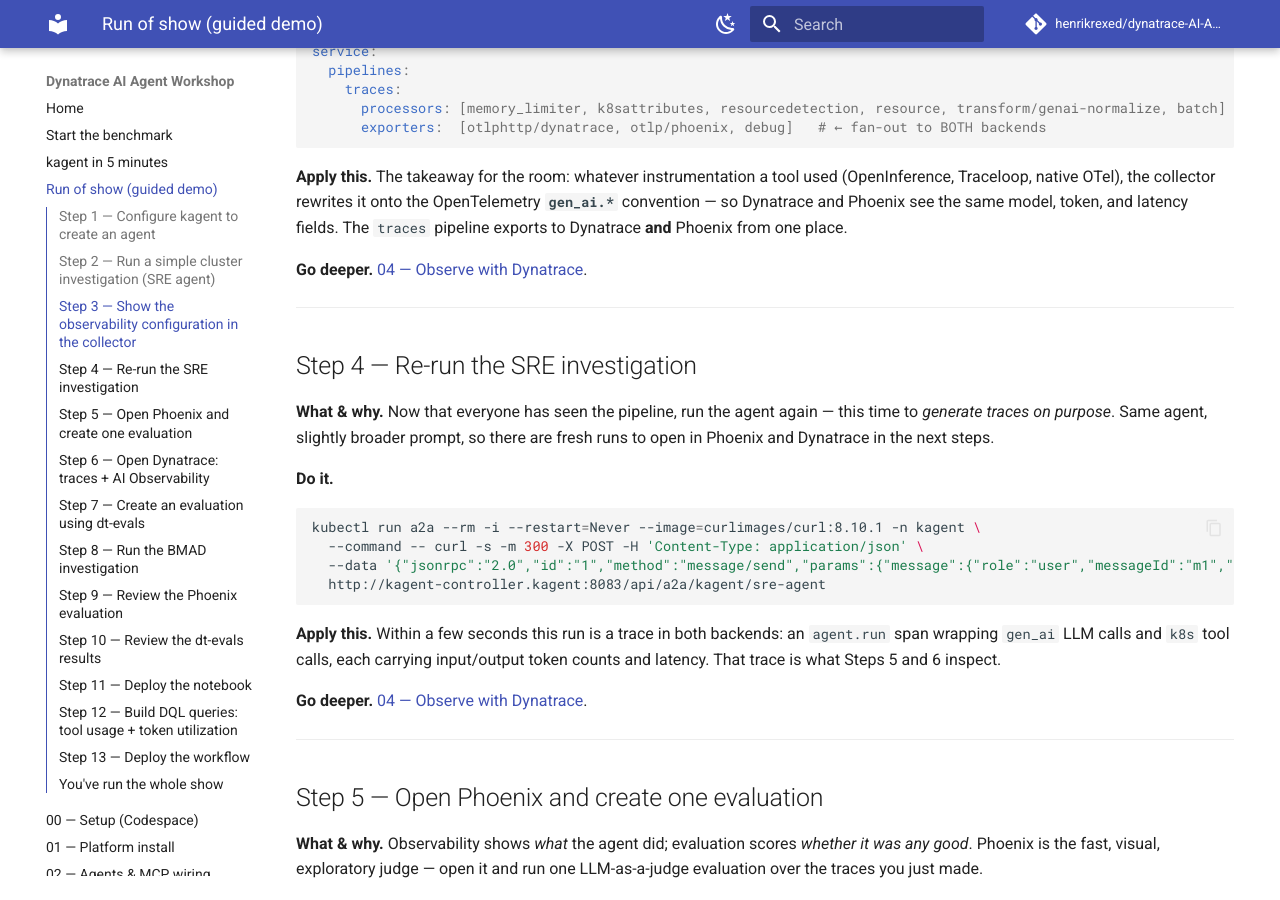
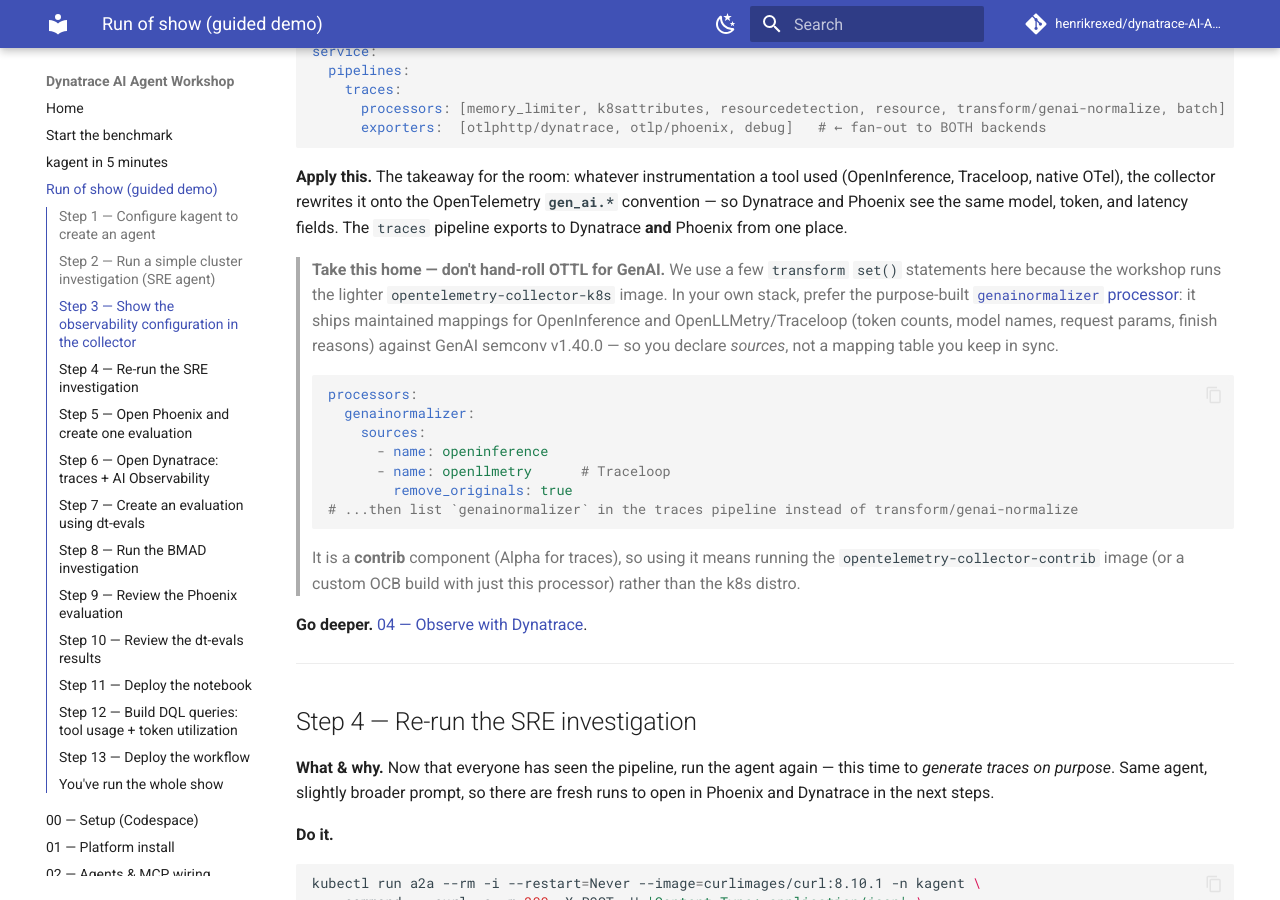
Before and after one commit to dynatrace-wwse/workshop-dynatrace-ai-agents, an MkDocs documentation site: the page built from docs/run-of-show.md, in a window 1280 px wide and 900 px high, scrolled down 2235 px. Built offline with MkDocs 1.6.1 and Material for MkDocs 9.7.7, drawn with Linux system fonts in a browser that asks for light colours; comment, search, counter and statistics services are not loaded.

Commit message:
docs(otel): recommend the genainormalizer processor over hand-rolled OTTL (ISI-6901)
The tutorial normalises OpenInference/Traceloop LLM attributes onto gen_ai.*
semconv with a few OTTL transform/set() statements. Surface the purpose-built
`genainormalizer` contrib processor to attendees as the recommended production
approach: it ships maintained OpenInference + OpenLLMetry/Traceloop mappings
targeting GenAI semconv v1.40.0, so you declare sources instead of a hand-kept
mapping table.

Keep the OTTL transform as the workshop default and document the tradeoff
honestly: genainormalizer is contrib-only (Alpha, traces) and not in the
opentelemetry-collector-k8s distro the workshop runs, so adopting it means the
heavier contrib image or a custom OCB build.

- collector-gateway.yaml: recommendation comment above transform/genai-normalize
- cluster/otel/README.md: pipeline-section callout with config + distro caveat
- docs/run-of-show.md: attendee "take this home" callout after the snippet
- docs/04-observe.md: production tip admonition

Co-Authored-By: Claude Opus 4.8 <noreply@anthropic.com>

````diff
--- a/docs/run-of-show.md
+++ b/docs/run-of-show.md
@@ -125,6 +125,28 @@ service:
 OpenTelemetry **`gen_ai.*`** convention — so Dynatrace and Phoenix see the same
 model, token, and latency fields. The `traces` pipeline exports to Dynatrace
 **and** Phoenix from one place.
+
+> **Take this home — don't hand-roll OTTL for GenAI.** We use a few `transform`
+> `set()` statements here because the workshop runs the lighter
+> `opentelemetry-collector-k8s` image. In your own stack, prefer the purpose-built
+> [`genainormalizer` processor](https://explorer.opentelemetry.io/collector/components/contrib/genainormalizerprocessor?type=processor&version=0.155.0):
+> it ships maintained mappings for OpenInference and OpenLLMetry/Traceloop (token
+> counts, model names, request params, finish reasons) against GenAI semconv
+> v1.40.0 — so you declare *sources*, not a mapping table you keep in sync.
+>
+> ```yaml
+> processors:
+>   genainormalizer:
+>     sources:
+>       - name: openinference
+>       - name: openllmetry      # Traceloop
+>         remove_originals: true
+> # ...then list `genainormalizer` in the traces pipeline instead of transform/genai-normalize
+> ```
+>
+> It is a **contrib** component (Alpha for traces), so using it means running the
+> `opentelemetry-collector-contrib` image (or a custom OCB build with just this
+> processor) rather than the k8s distro.
 
 **Go deeper.** [04 — Observe with Dynatrace](04-observe.md#how-agent-telemetry-reaches-dynatrace).
 
````
Also changed, not shown: cluster/otel/README.md (+23 -0 lines), docs/04-observe.md (+9 -0 lines), 1 other file.
